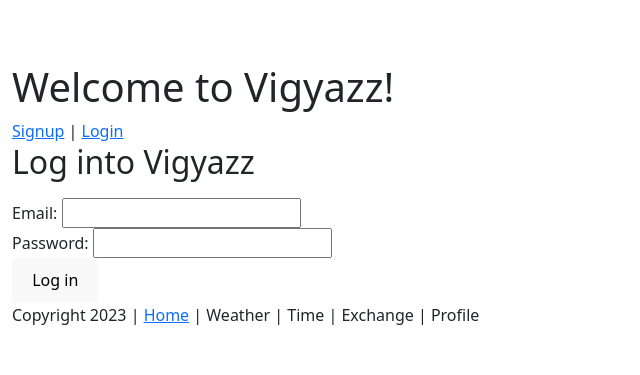
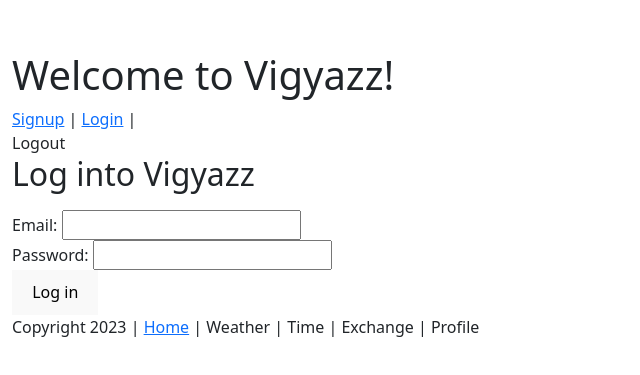
Before and after one commit to mikemccomb/vigyazz-frontend, a React (Vite) app: page /login in a window 1280 px wide. Shown: the part 205-580 px from the top of the page, without its empty margins (0-640 px from the left). Built offline with nearby package versions, Linux system fonts and the light colour scheme.

Commit message:
Creates Logout link

```diff
--- a/src/components/Header.jsx
+++ b/src/components/Header.jsx
@@ -1,8 +1,10 @@
+import { LogoutLink } from "./LogoutLink";
+
 export function Header() {
   return (
     <header>
       <h1>Welcome to Vigyazz!</h1>
-      <a href="/signup">Signup</a> | <a href="/login">Login</a>
+      <a href="/signup">Signup</a> | <a href="/login">Login</a> | <LogoutLink />
     </header>
   );
 }
--- a/src/components/Login.jsx
+++ b/src/components/Login.jsx
@@ -20,7 +20,7 @@ export function Login() {
         axios.defaults.headers.common["Authorization"] = "Bearer " + response.data.jwt;
         localStorage.setItem("jwt", response.data.jwt);
         event.target.reset();
-        // window.location.href = "/";
+        window.location.href = "/";
       })
       .catch((error) => {
         console.log(error.response);
--- /dev/null
+++ b/src/components/LogoutLink.jsx
@@ -0,0 +1,16 @@
+import axios from "axios";
+
+export function LogoutLink() {
+  const handleClick = (event) => {
+    event.preventDefault();
+    delete axios.defaults.headers.common["Authorization"];
+    localStorage.removeItem("jwt");
+    window.location.href = "/login";
+  };
+
+  return (
+    <a className="nav-link" href="#" onClick={handleClick}>
+      Logout
+    </a>
+  );
+}
```
